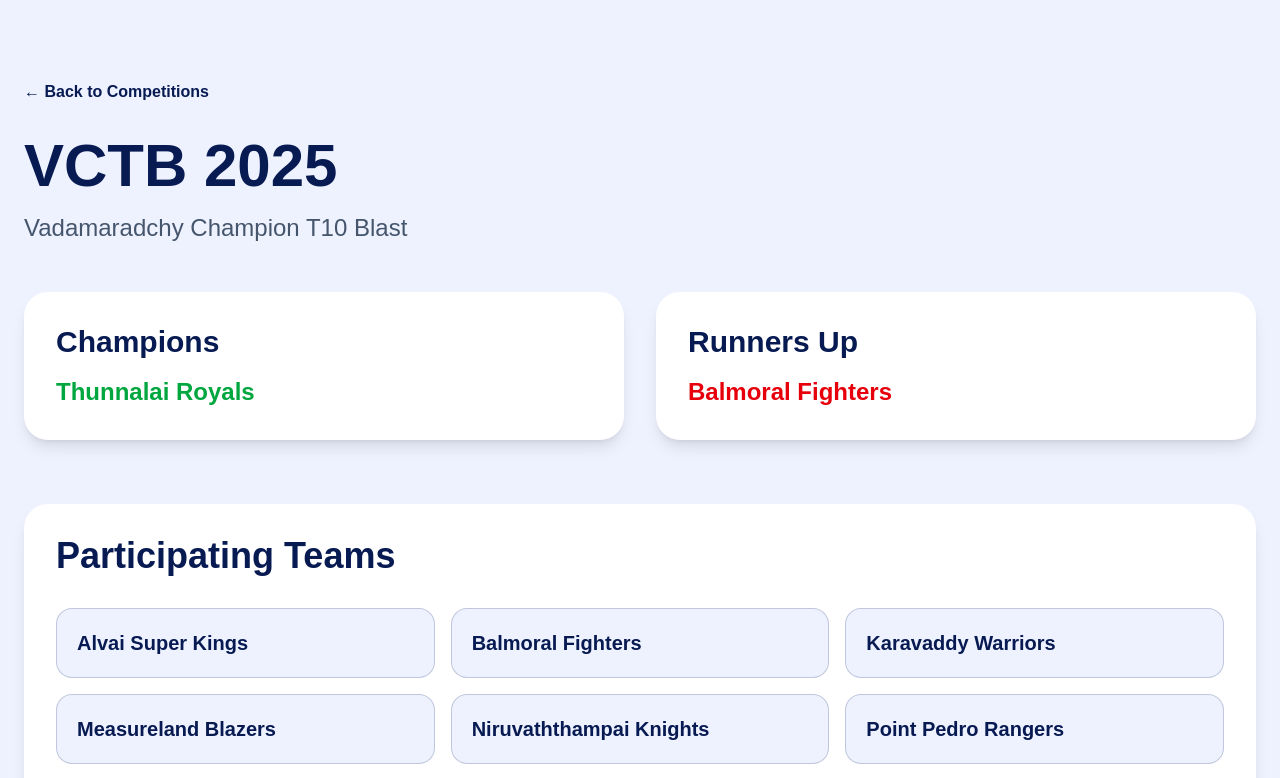
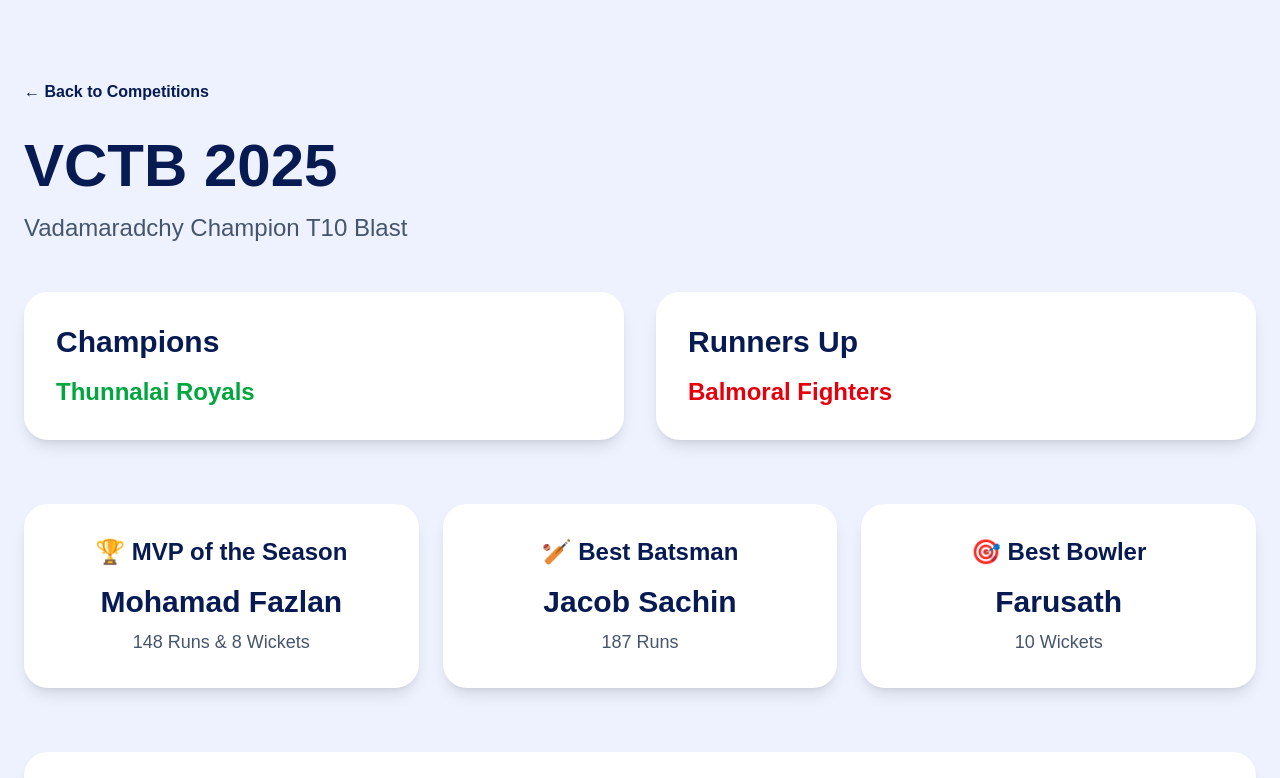
Before and after one commit to thanusan97-blip/spiders-cricket-club, a Next.js app: page /competitions/vctb2025 in a window 1280 px wide. Shown: the top 778 px of the page. Built offline with nearby package versions, Linux system fonts and the light colour scheme.

Commit message:
Added VCTB 2025 awards

```diff
--- a/app/competitions/vctb2025/page.tsx
+++ b/app/competitions/vctb2025/page.tsx
@@ -44,6 +44,53 @@ export default function VCTB2025Page() {
             </p>
           </div>
         </div>
+<section className="mt-16">
+  <div className="grid gap-6 md:grid-cols-3">
+
+    <div className="rounded-3xl bg-white p-8 shadow-lg text-center">
+      <h2 className="text-2xl font-bold">
+        🏆 MVP of the Season
+      </h2>
+
+      <p className="mt-4 text-3xl font-extrabold text-[#071a52]">
+        Mohamad Fazlan
+      </p>
+
+      <p className="mt-2 text-lg text-slate-600">
+        148 Runs & 8 Wickets
+      </p>
+    </div>
+
+    <div className="rounded-3xl bg-white p-8 shadow-lg text-center">
+      <h2 className="text-2xl font-bold">
+        🏏 Best Batsman
+      </h2>
+
+      <p className="mt-4 text-3xl font-extrabold text-[#071a52]">
+        Jacob Sachin
+      </p>
+
+      <p className="mt-2 text-lg text-slate-600">
+        187 Runs
+      </p>
+    </div>
+
+    <div className="rounded-3xl bg-white p-8 shadow-lg text-center">
+      <h2 className="text-2xl font-bold">
+        🎯 Best Bowler
+      </h2>
+
+      <p className="mt-4 text-3xl font-extrabold text-[#071a52]">
+        Farusath
+      </p>
+
+      <p className="mt-2 text-lg text-slate-600">
+        10 Wickets
+      </p>
+    </div>
+
+  </div>
+</section>
 
         <section className="mt-16 rounded-3xl bg-white p-8 shadow-lg">
           <h2 className="text-4xl font-extrabold">
```
